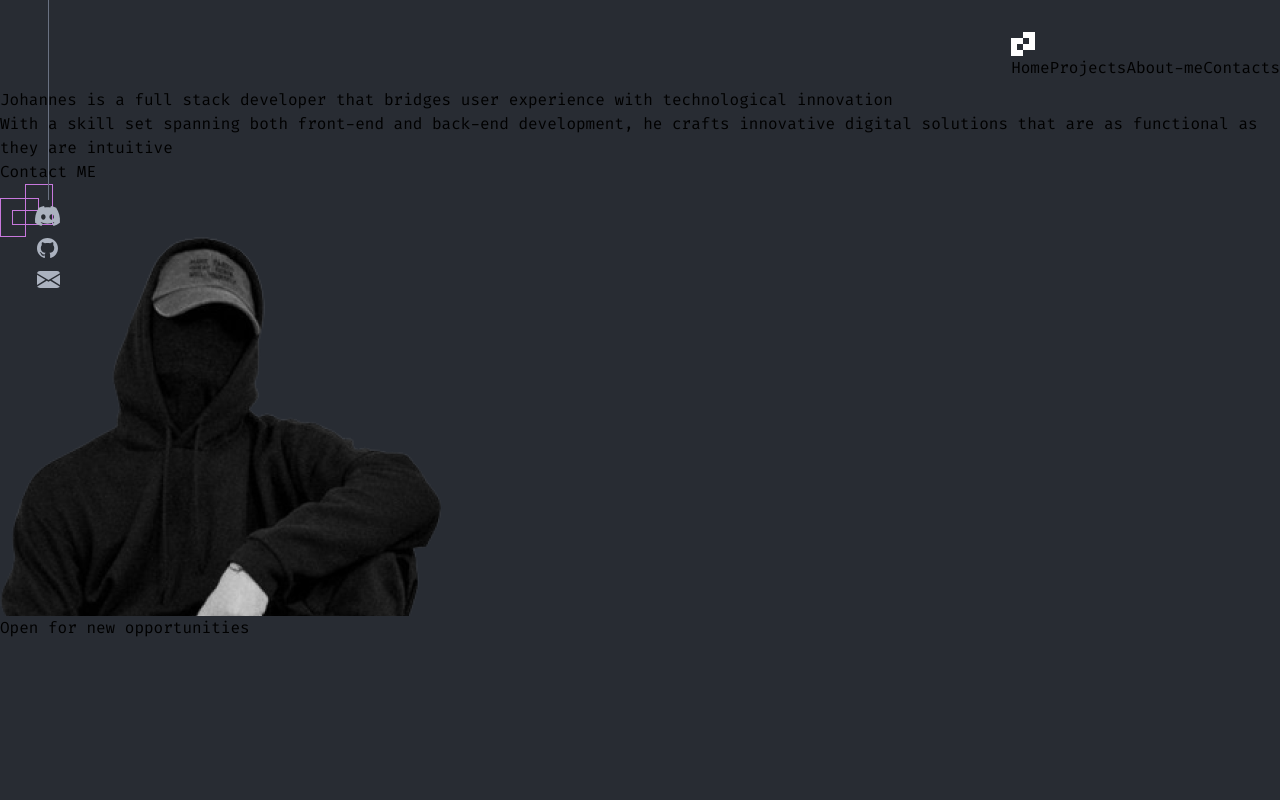
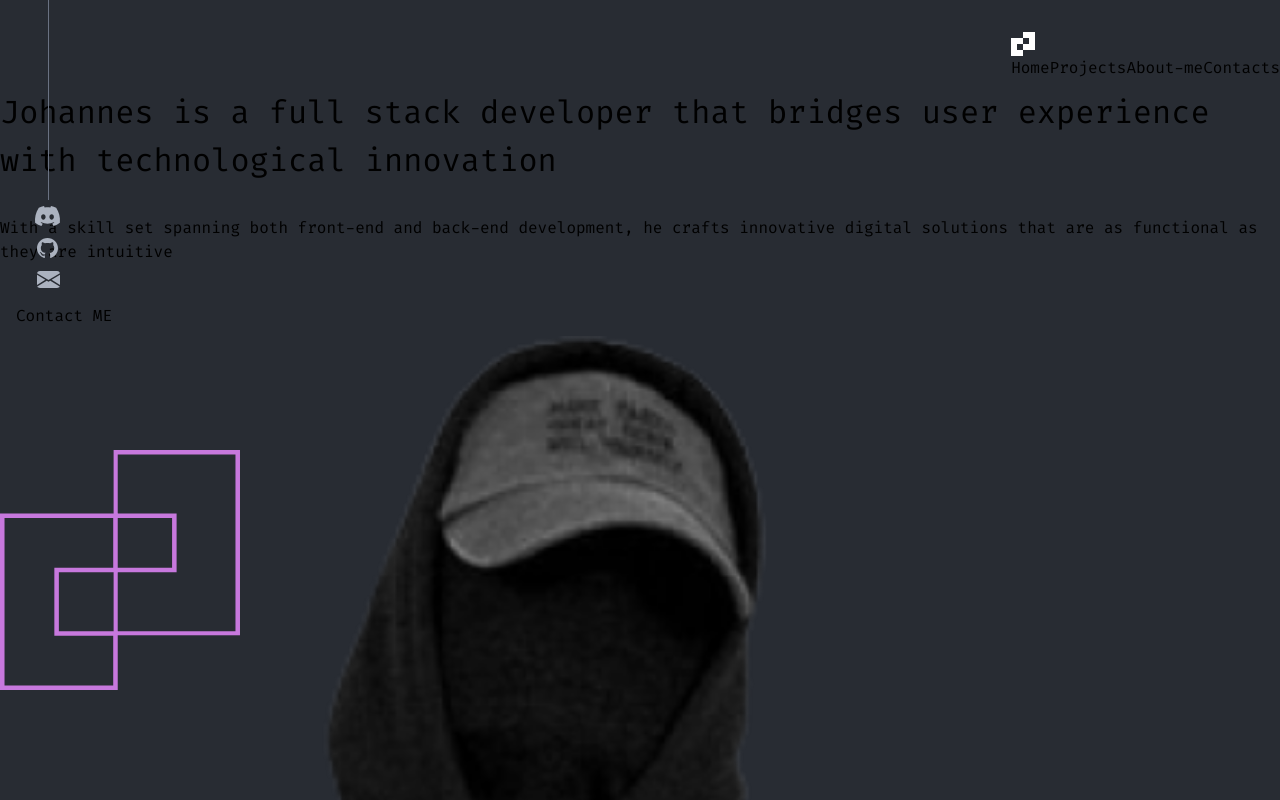
Before and after one commit to johannes-code/portfolio_v2, a React (Vite) app: page / in a window 1280 px wide. Shown: the top 800 px of the page. Built offline with nearby package versions, Linux system fonts and the light colour scheme.

Commit message:
Started styling the hero section, needs adjustments

```diff
--- /dev/null
+++ b/src/components/button/button.module.css
@@ -0,0 +1,11 @@
+.button_button_primary {
+  display: inline-block;
+  padding: 8px 16px;
+  border: 1px solid var(--primary);
+  font-weight: 500px;
+}
+
+.button_button_primary .a {
+  text-decoration: none;
+  color: inherit;
+}
--- a/src/components/hero/hero.jsx
+++ b/src/components/hero/hero.jsx
@@ -1,20 +1,24 @@
 import data from "/src/locales/en.json";
-
+import styles from "./hero.module.css";
+import button from "../button/button.module.css";
 export const Hero = () => {
   const heroData = data.pages.home.hero;
 
   return (
-    <section className="hero">
-      <div className="hero-section">
-        <h1 dangerouslySetInnerHTML={{ __html: heroData.title }}></h1>
-        <div className="hero-description">{heroData.description}</div>
-        <a className="button button-primary" href="#contacts">
+    <section className={styles.hero}>
+      <div className={styles.hero_content}>
+        <h1
+          className={styles.hero_title}
+          dangerouslySetInnerHTML={{ __html: heroData.title }}
+        ></h1>
+        <div className={styles.hero_description}>{heroData.description}</div>
+        <a className={button.button_button_primary} href="#contacts">
           {heroData.button}
         </a>
-        <div className="hero-illustrations">
-          <img src="/logo-outline.svg" alt="" className="hero-logo" />
-          <img src="/hero.png" alt="Johannes" className="hero-image" />
-          <div className="hero-status">{heroData.status}</div>
+        <div className={styles.hero_illustrations}>
+          <img src="/logo-outline.svg" alt="" className={styles.hero_logo} />
+          <img src="/hero.png" alt="Johannes" className={styles.hero_image} />
+          <div className={styles.hero_status}>{heroData.status}</div>
         </div>
       </div>
     </section>
--- a/src/components/hero/hero.module.css
+++ b/src/components/hero/hero.module.css
@@ -0,0 +1,54 @@
+.hero_title {
+  min-width: 300px;
+  font-size: 32px;
+  font-weight: 600px;
+}
+
+.hero_description {
+  color: var(--gray);
+  margin-top: 32px;
+  margin-bottom: 32px;
+}
+
+.hero_content {
+  flex: 1 1 0;
+}
+
+.hero_illustrations {
+  position: relative;
+  display: flex;
+  flex-direction: column;
+}
+
+.hero_logo {
+  position: absolute;
+  width: 30vmin;
+  top: 10%;
+  z-index: 1;
+  aspect-ratio: 1;
+}
+
+.hero_image {
+  position: relative;
+  z-index: 2;
+  border-bottom: 1px solid var(--primary);
+}
+img {
+  max-width: 100%;
+  display: block;
+}
+
+.hero_status {
+  padding: 8px;
+  border: 1px solid var(--gray);
+  color: var(--gray);
+  margin: 0 auto;
+  display: inline-flex;
+  justify-content: center;
+  align-items: center;
+  position: relative;
+  top: -1px;
+  z-index: 5;
+  gap: 8px;
+  font-weight: 500;
+}
```
